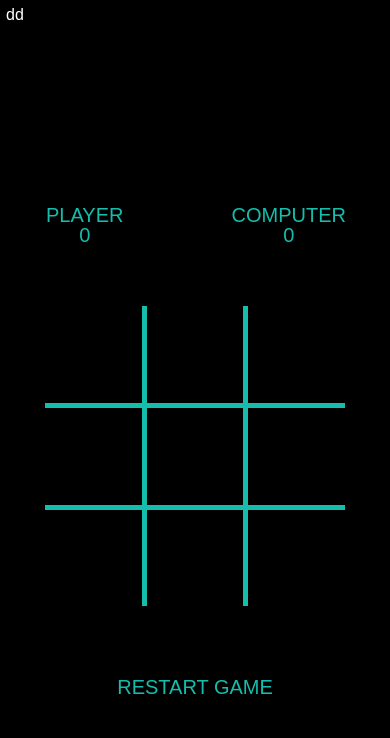
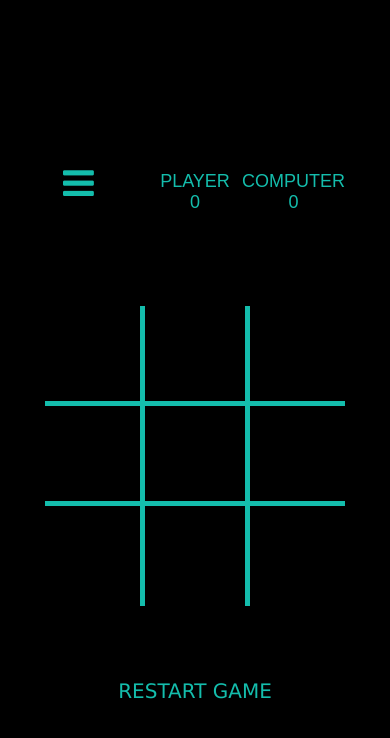
Before and after one commit to vasyl-n/vasyl-n.github.io, a plain HTML site: page index.html in a window 390 px wide. Drawn offline with nearby package versions, Linux system fonts and the light colour scheme.

Commit message:
mobile responsive, new css

```diff
--- a/index.html
+++ b/index.html
@@ -10,18 +10,21 @@
         <script type='text/javascript' src="./jquery-3.1.1.js"></script>
         <script type='text/javascript' src="./tictactoe.js"></script>
         <meta name="viewport" content="width=device-width, initial-scale=1">
+        <link rel="stylesheet" href="https://www.w3schools.com/w3css/3/w3.css">
+<link rel="stylesheet" href="https://cdnjs.cloudflare.com/ajax/libs/font-awesome/4.7.0/css/font-awesome.min.css">
     <title></title>
   </head>
   <body>
 <!-- <div class="container"> -->
-    <div class="dropdown">
-      <button class="dropbtn">dd</button>
+<div class='scorenmenu'>
+    <!-- <div class="dropdown"> -->
+      <button class="dropbtn w3-xxlarge"><i class="fa fa-bars"></i></button>
       <div class="dropdown-content">
         <a class="onen" id="onen">One Player</a>
         <a class="twon" id="twon">Play with a friend</a>
       </div>
-    </div>
-
+    <!-- </div> -->
+</div>
     <div class="grid">
       <div class="row">
         <div class="cell bot right" id="0"></div>
--- a/style.css
+++ b/style.css
@@ -46,30 +46,31 @@ body { background-color: black}
   background-color: transparent;
 }
 
-
+.w3-xxlarge {
+    font-size: 35px!important;
+    top: 12px;
+}
 .row {
   display: table-row
 }
 
 .dropbtn {
+  position: absolute;
+  left: 4%;
   background-color: black;
-    color: white;
-    padding: 6px;
-    font-size: 16px;
+  color: #14bdac;
   border: none;
   cursor: pointer;
+
 }
-.dropdown {
-    position: relative;
-    display: inline-block;
-}
+
 .dropdown-content {
     display: none;
     position: absolute;
     background-color: #f9f9f9;
     min-width: 160px;
     box-shadow: 0px 8px 16px 0px rgba(0,0,0,0.2);
-    z-index: 1;
+    z-index: 5;
 }
 .dropdown-content a {
     color: black;
@@ -77,11 +78,12 @@ body { background-color: black}
     text-decoration: none;
     display: block;
     cursor: pointer;
+    z-index: 5;
 }
 .dropdown-content a:hover {background-color: #14bdac;
 opacity: 1;}
 
-.score {
+.scorenmenu {
   width: 400px;
   margin-left: -200px;
   margin-top: -278px;
@@ -108,11 +110,12 @@ opacity: 1;}
   position: absolute;;
   top: 200px;
 text-transform: uppercase;
-  margin-left: -47px;
 }
 #xscore {
-  position:absolute;
-    left: 8px;
+  position: absolute;
+  left: 50%;
+  width: 100px;
+  margin-left: -50px;
   cursor: pointer;
 }
 #oscore {
@@ -153,10 +156,10 @@ button:hover {color: white}
           margin-top: -200px;
           display: table;
           border-spacing: 0px;
-          position: absolute;
           visibility: hidden;
           z-index: 1;
       }
+
       .cell {
         position: relative;
         width: 90px;
@@ -166,23 +169,29 @@ button:hover {color: white}
         cursor: pointer;
         background-color: transparent;
       }
-      .score {
+      .scorenmenu {
         width: 300px;
-          margin-left: -185px;
+        margin-left: -150px;
         margin-top: -278px;
         position: absolute;
         left: 50%;
-          top: 54%;
-          padding: 27px 25px;
+        top: 50%;
+        padding: 27px 0px;
+        text-align: center;
+        color: #14bdac;
       }
+      .score span {
+    font: 18px "Raleway",sans-serif;}
       #xscore {
-      position:absolute;
-        left: 36px;
+        position: absolute;
+        left: 50%;
+        width: 100px;
+        margin-left: -50px;
         cursor: pointer;
       }
       #oscore {
         position:absolute;
-      right: 14px;
+        right: 0px;
         cursor: pointer;
       }
     .button {
--- a/tictactoe.js
+++ b/tictactoe.js
@@ -88,10 +88,10 @@ function display_score(x,o){
     $(document).ready(function(){
       if(window.one_pl == true){
       $('.score').remove()
-      $('body').append("<div class='score'><span id='xscore'>PLAYER</br>"+ x + "</span><span id='oscore'>COMPUTER</br>" + o + "</span></div>")
+      $('.scorenmenu').append("<div class='score'><span id='xscore'>PLAYER</br>"+ x + "</span><span id='oscore'>COMPUTER</br>" + o + "</span></div>")
 }else if(window.one_pl==false){
   $('.score').remove()
-  $('body').append("<div class='score'><span id='xscore'>PLAYER-1</br>"+ x + "</span><span id='oscore'>PLAYER-2</br>" + o + "</span></div>")
+  $('.scorenmenu').append("<div class='score'><span id='xscore'>PLAYER-1</br>"+ x + "</span><span id='oscore'>PLAYER-2</br>" + o + "</span></div>")
 }
     })}
 
```
Lines whose indentation alone changed are shown as unchanged.
